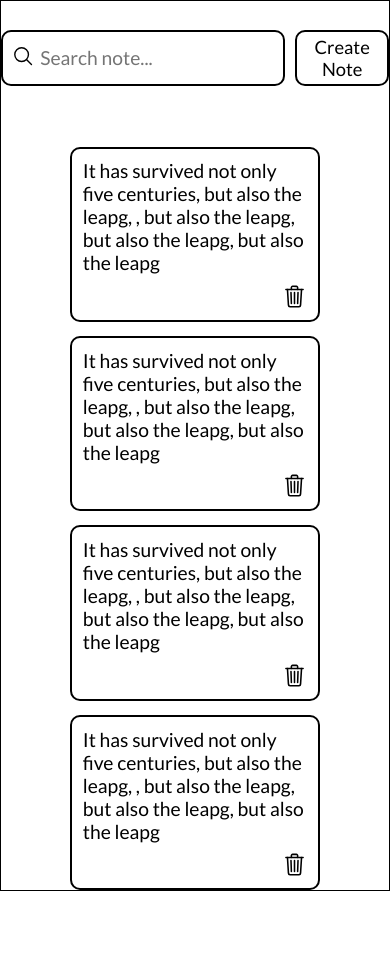
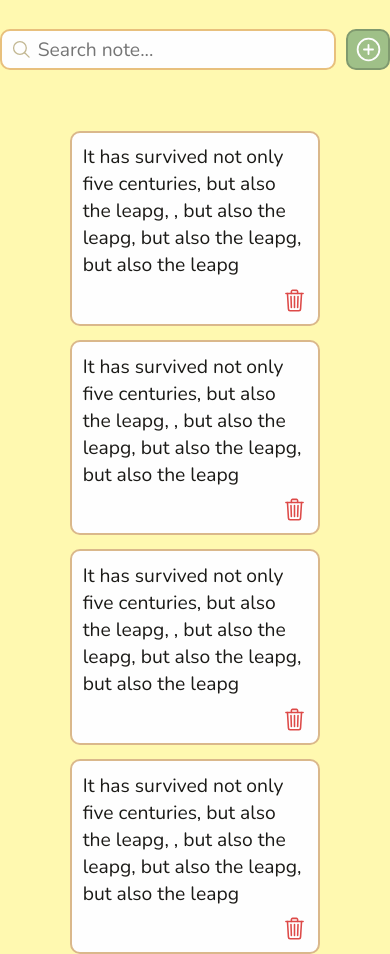
Before and after one commit to khrapunov967/react-sticky-notes-app, a React (Create React App) app: page / in a window 390 px wide. Before the commit the page ends 891 px from the top, so only its background shows below. Built offline with nearby package versions, Linux system fonts and the light colour scheme.

Commit message:
Change UI and add responsive design

```diff
--- a/public/index.html
+++ b/public/index.html
@@ -6,9 +6,10 @@
     <meta name="viewport" content="width=device-width, initial-scale=1" />
     <meta name="theme-color" content="#000000" />
     <meta name="description" content="Web site created using create-react-app"/>
+    <link rel="shortcut icon" href="./favicon.ico" type="image/x-icon">
     <link rel="preconnect" href="https://fonts.googleapis.com">
     <link rel="preconnect" href="https://fonts.gstatic.com" crossorigin>
-    <link href="https://fonts.googleapis.com/css2?family=Lato:wght@300;400;700&display=swap" rel="stylesheet">
+    <link href="https://fonts.googleapis.com/css2?family=Nunito:wght@300;400;700&display=swap" rel="stylesheet">
     <title>React Sticky Notes App</title>
   </head>
   <body>
--- a/src/App.js
+++ b/src/App.js
@@ -17,7 +17,7 @@ function App() {
   const [searchValue, setSearchValue] = useState("");
 
   const filteredNotes = useMemo(() => {
-    return notes.filter(note => note.noteText.includes(searchValue))
+    return notes.filter(note => note.noteText.toLowerCase().includes(searchValue.toLowerCase()))
   }, [searchValue, notes]);
 
   return (
--- a/src/UI/Button/Button.scss
+++ b/src/UI/Button/Button.scss
@@ -1,8 +1,22 @@
 .button {
-    border: solid 2px black;
+    border: solid 2px #809A6F;
     border-radius: 10px;
     font-size: .9em;
-    background: #fff;
-    padding: .2em .5em;
+    padding: .2em .3em;
     cursor: pointer;
+    color: #FEFEFE;
+    background: #9FC088;
+    transition: all 0.15s ease-in-out;
+    display: flex;
+    justify-content: center;
+
+    &:hover {
+        background: rgb(148, 190, 120);
+    }
+
+    svg {
+        width: 29px;
+        height: 29px;
+        color: #FEFEFE;
+    }
 }
--- a/src/UI/ModalWindow/ModalWindow.jsx
+++ b/src/UI/ModalWindow/ModalWindow.jsx
@@ -12,12 +12,16 @@ const ModalWindow = ({isModalVisible, setIsModalVisible, notes, setNotes}) => {
         setIsModalVisible(false);
     }
 
+    const closeModalWindow = () => {
+        setIsModalVisible(false);
+        setNoteText("");
+    }
+
     return (
-        <div className={isModalVisible ? "bg" : "bg hidden"}>
-            <div className="modal">
+        <div className={isModalVisible ? "bg" : "bg hidden"} onClick={() => setIsModalVisible(false)}>
+            <div className="modal" onClick={(e) => e.stopPropagation()}>
                 <header className="modal__header">
-                    <p className="modal__header__title">Create New Note</p>
-                    <div className="modal__header__close-icon" onClick={() => setIsModalVisible(false)}>
+                    <div className="modal__header__close-icon" onClick={() => closeModalWindow()}>
                         <svg xmlns="http://www.w3.org/2000/svg" class="ionicon" viewBox="0 0 512 512"><path fill="none" stroke="currentColor" stroke-linecap="round" stroke-linejoin="round" stroke-width="32" d="M368 368L144 144M368 144L144 368"/></svg>
                     </div>
                 </header>
@@ -31,7 +35,7 @@ const ModalWindow = ({isModalVisible, setIsModalVisible, notes, setNotes}) => {
                 />
 
                 <footer className="modal__footer">
-                    <Button buttonName={"Add"} onClick={createNote}/>
+                    <Button buttonName={"Create"} onClick={createNote}/>
                 </footer>
             </div>
         </div>
--- a/src/UI/ModalWindow/ModalWindow.scss
+++ b/src/UI/ModalWindow/ModalWindow.scss
@@ -16,26 +16,34 @@
 
 .modal {
     width: 300px;
-    background: #fff;
+    background: #FEFEFE;
     border-radius: 10px;
     padding: .5em;
+    // border: solid 2px #614124;
+    box-shadow: 1px 4px 12px 2px rgba(0, 0, 0, 0.5);
 
 
     &__header {
         width: 100%;
         display: flex;
-        justify-content: space-between;
+        justify-content: flex-end;
         align-items: center;
         margin-bottom: .4em;
-
-        &__title {
-            font-size: .8em;
-        }
 
         &__close-icon {
             width: 25px;
             height: 25px;
             cursor: pointer;
+            opacity: 0.7;
+            transition: all 0.15s ease-in-out;
+
+            svg {
+                color: #1B1A17;
+            }
+
+            &:hover {
+                opacity: 1;
+            }
         }
     }
 
@@ -45,6 +53,7 @@
         border: none;
         font-size: .9em;
         margin-bottom: .4em;
+        color: #1B1A17;
     }
 
     &__footer {
--- a/src/UI/SearchBar/SearchBar.jsx
+++ b/src/UI/SearchBar/SearchBar.jsx
@@ -5,7 +5,7 @@ const SearchBar = ({placeholder, searchValue, setSearchValue}) => {
 
     return (
         <div className="search-bar">
-            <div className="search-bar__icon">
+            <div className="search-bar__search-icon">
                 <svg xmlns="http://www.w3.org/2000/svg" class="ionicon" viewBox="0 0 512 512"><path d="M221.09 64a157.09 157.09 0 10157.09 157.09A157.1 157.1 0 00221.09 64z" fill="none" stroke="currentColor" stroke-miterlimit="10" stroke-width="32"/><path fill="none" stroke="currentColor" stroke-linecap="round" stroke-miterlimit="10" stroke-width="32" d="M338.29 338.29L448 448"/></svg>
             </div>
 
@@ -17,6 +17,10 @@ const SearchBar = ({placeholder, searchValue, setSearchValue}) => {
                 name="search-stroke"
                 className="search-bar__search-stroke"
             />
+
+            <div className={`search-bar__clear-icon ${searchValue ? "" : "hidden"}`} onClick={() => setSearchValue("")}>
+                <svg xmlns="http://www.w3.org/2000/svg" class="ionicon" viewBox="0 0 512 512"><path fill="none" stroke="currentColor" stroke-linecap="round" stroke-linejoin="round" stroke-width="32" d="M368 368L144 144M368 144L144 368"/></svg>
+            </div>
         </div>
     );
 };
--- a/src/UI/SearchBar/SearchBar.scss
+++ b/src/UI/SearchBar/SearchBar.scss
@@ -3,20 +3,44 @@
     width: 100%;
     max-width: 380px;
     gap: .3em;
-    border: solid 2px black;
+    border: solid 2px #E8C07D;
     border-radius: 10px;
     align-items: center;
     padding: .2em .4em;
+    background: #FEFEFE;
 
 
-    &__icon {
+    &__search-icon {
         width: 25px;
         height: 25px;
+
+        svg {
+            color: #c2b792;
+        }
+    }
+
+    &__clear-icon {
+        width: 25px;
+        height: 25px;
+        margin-top: 2px;
+        cursor: pointer;
+        opacity: 0.7;
+
+        &.hidden {
+            opacity: 0;
+        }
+
+        svg {
+            color: #c2b792;
+        }
+
     }
 
     &__search-stroke {
         width: 100%;
         border: none;
         font-size: .9em;
+        color: #614124;
+        background: none;
     }
 }
--- a/src/components/HeaderSection/HeaderSection.jsx
+++ b/src/components/HeaderSection/HeaderSection.jsx
@@ -15,7 +15,9 @@ const HeaderSection = ({setIsModalVisible, notes, setNotes, searchValue, setSear
                 setSearchValue={setSearchValue}
             />
             <Button
-                buttonName={"Create Note"}
+                buttonName={
+                    <svg xmlns="http://www.w3.org/2000/svg" class="ionicon" viewBox="0 0 512 512"><path d="M448 256c0-106-86-192-192-192S64 150 64 256s86 192 192 192 192-86 192-192z" fill="none" stroke="currentColor" stroke-miterlimit="10" stroke-width="32"/><path fill="none" stroke="currentColor" stroke-linecap="round" stroke-linejoin="round" stroke-width="32" d="M256 176v160M336 256H176"/></svg>
+                    }
                 onClick={() => setIsModalVisible(true)}
             />
         </header>
--- a/src/components/Note/Note.scss
+++ b/src/components/Note/Note.scss
@@ -3,14 +3,15 @@
     display: flex;
     flex-direction: column;
     justify-content: space-between;
-    background: #fff;
+    background: #fefefe;
     padding: 0.5em;
-    border: solid 2px black;
+    border: solid 2px #DAB88B;
     border-radius: 10px;
 
     &__text {
         font-size: .9em;
         margin-bottom: .5em;
+        color: #1B1A17;
     }
 
     &__footer {
@@ -22,6 +23,17 @@
             width: 25px;
             height: 25px;
             cursor: pointer;
+
+            svg {
+                transition: all 0.15s ease-in-out;
+                color: #DD4A48;
+            }
+
+            &:hover {
+                svg {
+                    color: #df6664;
+                }
+            }
         }
     }
 }
--- a/src/components/NotesSection/NotesSection.jsx
+++ b/src/components/NotesSection/NotesSection.jsx
@@ -12,7 +12,7 @@ const NotesSection = ({notes, setNotes}) => {
         <section className="notes-section">
             {notes.length ?
                 notes.map((note) => <Note noteText={note.noteText} removeNote={() => removeNote(note)} key={note.id}/>)
-                : <p>No Notes</p>
+                : <p className="notes-section__no-notes-msg">No Notes</p>
             }
         </section>
     );
--- a/src/components/NotesSection/NotesSection.scss
+++ b/src/components/NotesSection/NotesSection.scss
@@ -5,4 +5,9 @@
     flex-wrap: wrap;
     padding: 0em 0.5em;
     gap: .7em;
+
+    &__no-notes-msg {
+        color: #1B1A17;
+        opacity: 0.7;
+    }
 }
--- a/src/index.scss
+++ b/src/index.scss
@@ -2,16 +2,16 @@
   margin: 0;
   padding: 0;
   box-sizing: border-box;
-  font-family: 'Lato', sans-serif;
+  font-family: 'Nunito', sans-serif;
   text-decoration: none;
   outline: none;
   list-style: none;
   font-size: 1.05em;
 }
 
-// body {
-//   background: #FFF9B0;
-// }
+body {
+  background: #FFF9B0;
+}
 
 .wrapper {
   max-width: 1300px;
@@ -20,5 +20,4 @@
   flex-direction: column;
   align-items: center;
   padding-top: 1.5em;
-  border: solid 1px black;
 }
```
Also changed, not shown: 1 other file (tests, documents, lock files or other folders).
